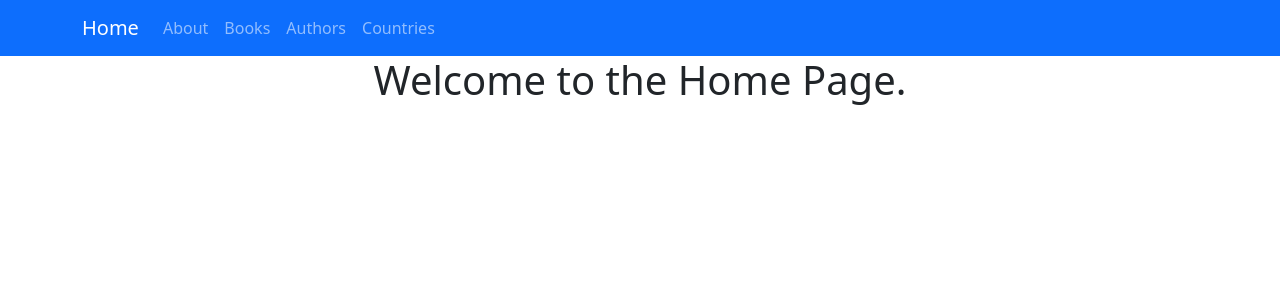
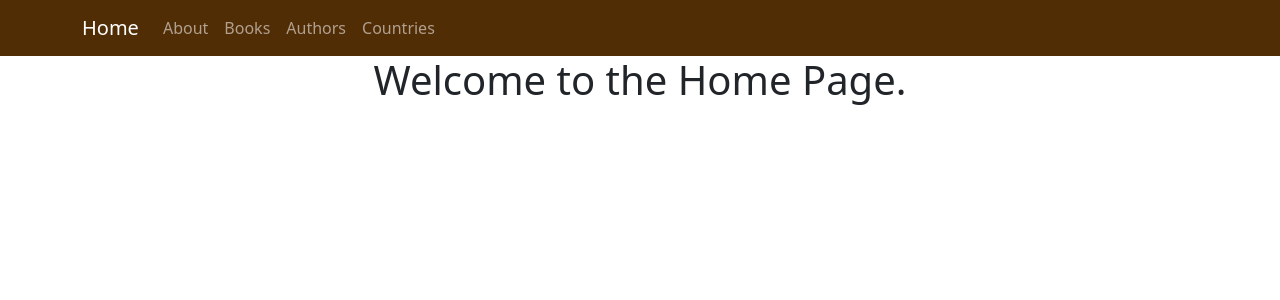
Before and after one commit to elliotmsims/bookrus-website, a React (Create React App) app in the folder frontend/: page / in a window 1280 px wide. Shown: the top 300 px of the page. Built offline with nearby package versions, Linux system fonts and the light colour scheme.

Commit message:
add logo file, change navbar to brown

```diff
--- a/frontend/src/components/NavBar.jsx
+++ b/frontend/src/components/NavBar.jsx
@@ -1,10 +1,11 @@
 import React from "react";
 import { Navbar, Container, Nav } from "react-bootstrap";
+import "./Navbar.css";
 import "bootstrap/dist/css/bootstrap.min.css";
 
 export default function Navigation() {
   return (
-    <Navbar bg="primary" variant="dark">
+    <Navbar className="nav-color" variant="dark">
       <Container>
         <Navbar.Brand href="/">Home</Navbar.Brand>
         <Nav className="me-auto">
--- /dev/null
+++ b/frontend/src/components/Navbar.css
@@ -0,0 +1,3 @@
+.nav-color {
+    background-color: rgb(81, 45, 6);
+}
```
Also changed, not shown: frontend/public/logo.png (added).
